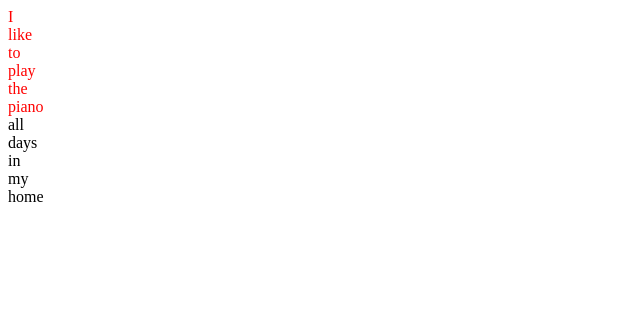
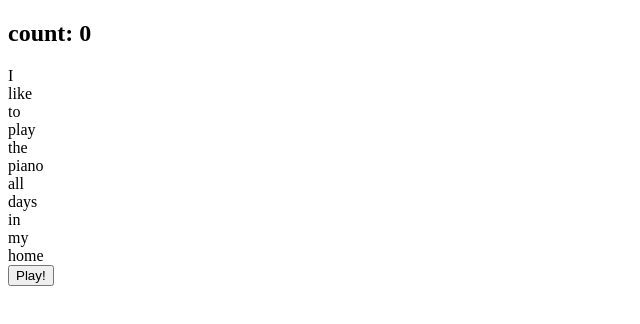
Before and after one commit to luceroraul12/rhythm-english, an Angular app: page / in a window 1280 px wide. Shown: the top 324 px of the page, without its empty margins (0-640 px from the left). Built offline with nearby package versions, Linux system fonts and the light colour scheme.

Commit message:
add counter for watch time

```diff
--- a/src/app/views/basic/basic.component.html
+++ b/src/app/views/basic/basic.component.html
@@ -1,3 +1,5 @@
+<h2>count: {{counter}}</h2>
 <div *ngFor="let item of phrase" [ngClass]="{'wordSelected' : item.isReadedNow}">
     {{item.word}}
 </div>
+<button (click)="readPhrase()">Play!</button>
--- a/src/app/views/basic/basic.component.ts
+++ b/src/app/views/basic/basic.component.ts
@@ -10,6 +10,7 @@ import { RhythmService } from 'src/app/services/rhythm.service';
 })
 export class BasicComponent implements OnInit {
   public phrase!: WordInPhrase[];
+  public counter!: number;
 
   constructor(
     private phraseService: PhraseService,
@@ -17,12 +18,17 @@ export class BasicComponent implements OnInit {
   ) { }
 
   ngOnInit(): void {
+    this.counter = 0;
     this.phrase = this.phraseService.rhythmResponse.phrase;
     this.phraseService.communicator.subscribe(
       index => {
+        this.counter++;
         this.phrase[index].isReadedNow = true;
       }
     )
+  }
+
+  readPhrase():void{
     this.rhythmService.readPhrase(this.phraseService.rhythmResponse.rhythms);
   }
 
```
